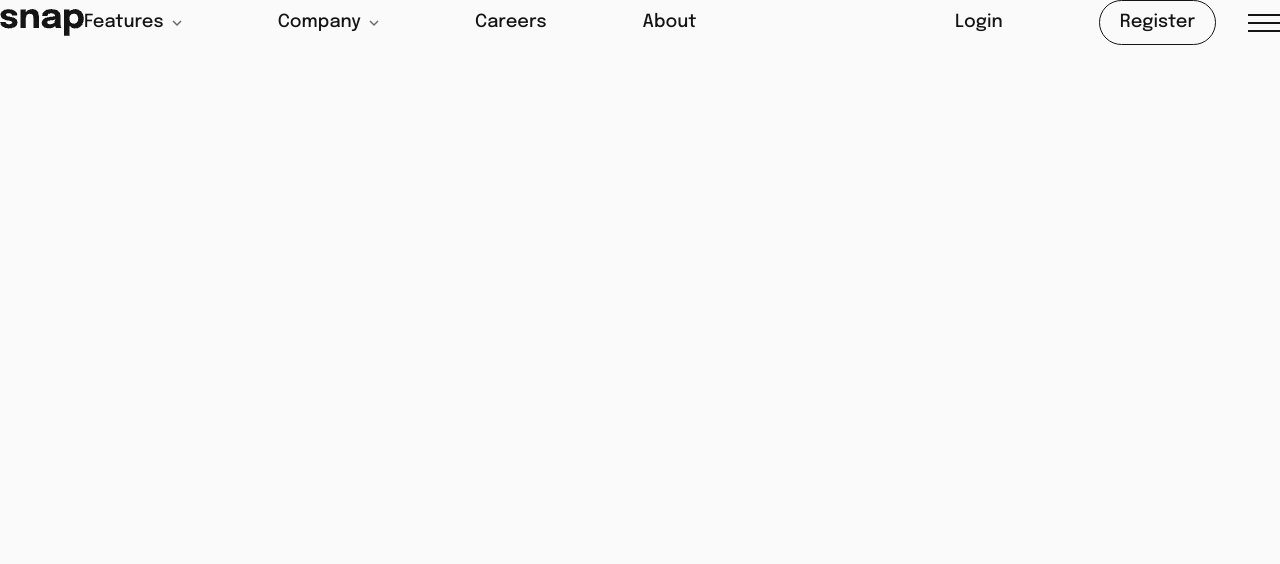
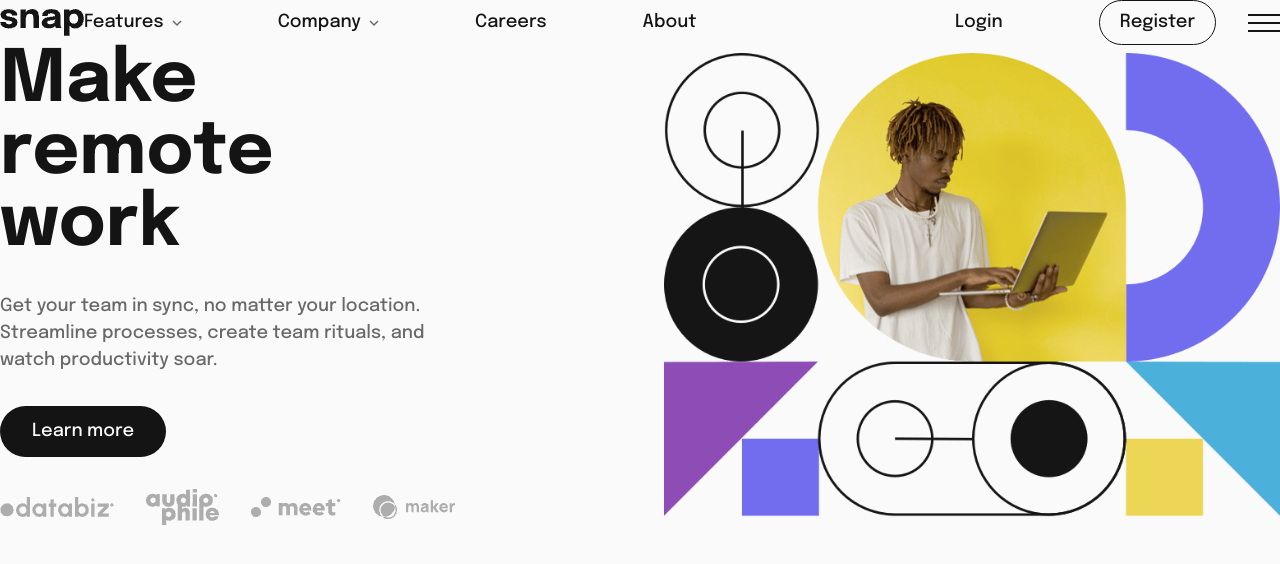
Before and after one commit to alhajriz1988-collab/Frontend-Mentor-Intro-dropdown-, a Next.js app: page / in a window 1280 px wide. Shown: the top 564 px of the page. Built offline with nearby package versions, Linux system fonts and the light colour scheme.

Commit message:
Add the hero section from the shared hero content.
Co-authored-by: alhajriz1988 <alhajriz1988@gmail.com>

```diff
--- a/src/app/page.tsx
+++ b/src/app/page.tsx
@@ -1,10 +1,13 @@
 import Header from "../components/layout/Header";
+import Hero from "../components/sections/Hero";
 
 export default function Home() {
   return (
     <>
       <Header />
-      <main />
+      <main>
+        <Hero />
+      </main>
     </>
   );
 }
--- /dev/null
+++ b/src/components/sections/Hero.tsx
@@ -0,0 +1,56 @@
+import Image from "next/image";
+import { hero } from "../../data/hero";
+
+const logoSize = {
+  "/images/client-databiz.png": { width: 114, height: 20 },
+  "/images/client-audiophile.png": { width: 73, height: 36 },
+  "/images/client-meet.png": { width: 90, height: 20 },
+  "/images/client-maker.png": { width: 83, height: 24 },
+} as const;
+
+export default function Hero() {
+  return (
+    <section className="flex w-full flex-col items-center gap-10 min-[640px]:flex-row min-[640px]:items-center min-[640px]:gap-12">
+      <Image
+        src={hero.mobileImage.src}
+        alt=""
+        width={hero.mobileImage.width}
+        height={hero.mobileImage.height}
+        className="h-auto w-full min-[640px]:hidden"
+      />
+      <div className="flex min-w-0 flex-1 flex-col items-center gap-8 text-center min-[640px]:items-start min-[640px]:text-left">
+        <h1 className="max-w-[10ch] text-5xl font-bold leading-none text-gray-950 min-[640px]:text-7xl">
+          {hero.heading}
+        </h1>
+        <p className="max-w-md text-gray-500">{hero.paragraph}</p>
+        <button
+          type="button"
+          className="rounded-full bg-gray-950 px-8 py-3 font-bold"
+          style={{ color: "var(--color-gray-50)" }}
+        >
+          {hero.learnMoreLabel}
+        </button>
+        <ul className="flex items-center gap-8">
+          {hero.clientLogos.map((logo) => (
+            <li key={logo.src}>
+              <Image
+                src={logo.src}
+                alt={logo.alt}
+                width={logoSize[logo.src].width}
+                height={logoSize[logo.src].height}
+              />
+            </li>
+          ))}
+        </ul>
+      </div>
+      <Image
+        src={hero.desktopImage.src}
+        alt=""
+        width={hero.desktopImage.width}
+        height={hero.desktopImage.height}
+        priority
+        className="hidden h-auto w-full min-w-0 flex-1 min-[640px]:block"
+      />
+    </section>
+  );
+}
```
